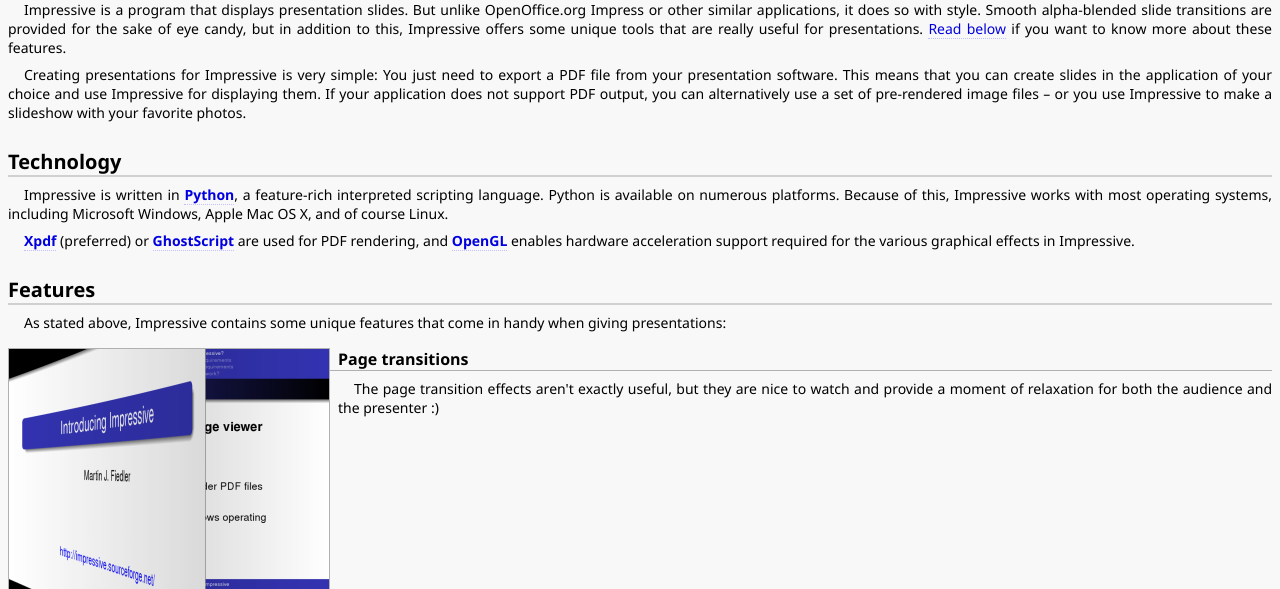
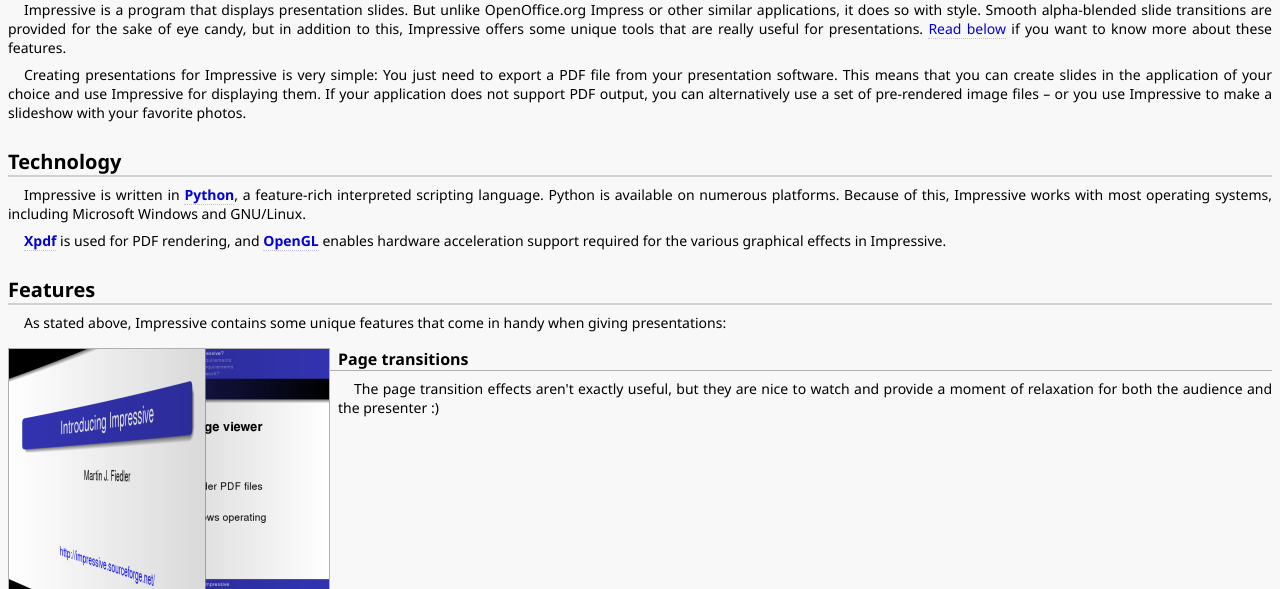
Before and after one commit to mjg/Impressive-svn, a PHP site: page / in a window 1280 px wide. Shown: the part 175-764 px from the top of the page. Run offline with PHP 8.4, Linux system fonts and the light colour scheme; data that the repository does not hold is empty.

Commit message:
release version 0.10.4
git-svn-id: http://svn.emphy.de/impressive/trunk/impressive@100 58003caa-664d-4c56-a378-6d187ff66ee1

```diff
--- a/site/impressive.html
+++ b/site/impressive.html
@@ -14,10 +14,10 @@
 <a href="http://impressive.sourceforge.net/">http://impressive.sourceforge.net/</a><br />
 <b>Version:</b> 0.10.4<br />
 <b>Author:</b> <a href="mailto:martin.fiedler@gmx.net">Martin J. Fiedler</a><br />
-<b>Last updated:</b> 2013-12-08</p>
+<b>Last updated:</b> 2013-12-29</p>
 <!--END-->
 <!--man
-.TH IMPRESSIVE 1 2013-12-08 "Martin J. Fiedler" "Impressive Documentation">
+.TH IMPRESSIVE 1 2013-12-29 "Martin J. Fiedler" "Impressive Documentation">
 .SH "NAME"
 Impressive \- presentation tool with eye candy
 .SH "SYNOPSIS"
@@ -74,6 +74,7 @@
 <li><strong>Xpdf</strong> or the <strong>Poppler utilties</strong> for PDF rendering &mdash; <a href="http://www.foolabs.com/xpdf/">www.foolabs.com/xpdf/</a> or <a href="http://poppler.freedesktop.org/">http://poppler.freedesktop.org/</a> <em>(required)</em></li>
 <li><strong>GhostScript</strong> for alternate PDF rendering &mdash; <a href="http://www.cs.wisc.edu/~ghost/">www.cs.wisc.edu/~ghost</a> <em>(required if neither Xpdf nor the Poppler utilities are available; optional otherwise)</em></li>
 <li><strong>xdg-utils</strong> for starting web or e-mail hyperlinks from PDF documents &mdash; <a href="http://portland.freedesktop.org/">portland.freedesktop.org</a> <em>(optional, not applicable on Win32)</em></li>
+<li><strong>PyWin32</strong>, the Python for Windows extensions &mdash; <a href="http://sourceforge.net/projects/pywin32/">pywin32.sourceforge.net</a> <em>(optional, applicable on Win32 only)</em></li>
 <li><strong>MPlayer</strong> for sound and video playback &mdash; <a href="http://www.mplayerhq.hu/">www.mplayerhq.hu</a> <em>(optional)</em></li>
 </ul>
 
--- a/site/index.php
+++ b/site/index.php
@@ -9,9 +9,9 @@
 
 <h1>Technology</h1>
 
-<p>Impressive is written in <a href="http://www.python.org/"><strong>Python</strong></a>, a feature-rich interpreted scripting language. Python is available on numerous platforms. Because of this, Impressive works with most operating systems, including Microsoft Windows, Apple Mac OS X, and of course Linux.</p>
+<p>Impressive is written in <a href="http://www.python.org/"><strong>Python</strong></a>, a feature-rich interpreted scripting language. Python is available on numerous platforms. Because of this, Impressive works with most operating systems, including Microsoft Windows and GNU/Linux.</p>
 
-<p><a href="http://www.foolabs.com/xpdf/"><strong>Xpdf</strong></a> (preferred) or <a href="http://www.cs.wisc.edu/~ghost/"><strong>GhostScript</strong></a> are used for PDF rendering, and <a href="http://www.opengl.org/"><strong>OpenGL</strong></a> enables hardware acceleration support required for the various graphical effects in Impressive.</p>
+<p><a href="http://www.foolabs.com/xpdf/"><strong>Xpdf</strong></a> is used for PDF rendering, and <a href="http://www.opengl.org/"><strong>OpenGL</strong></a> enables hardware acceleration support required for the various graphical effects in Impressive.</p>
 
 
 <h1><a name="features"></a>Features</h1>
--- a/site/news.php
+++ b/site/news.php
@@ -1,6 +1,6 @@
 <?php include("menu.php"); ?>
 
-<h1><span class="date">2013-12-??</span>Surprise! 0.10.4 is alive and kicking!</h1>
+<h1><span class="date">2013-12-29</span>Surprise! 0.10.4 is alive and kicking!</h1>
 <p>Yes, it has been another really, really large gap between the previous release and this one &ndash; so large, in fact, that some people already think the project <a href="http://alternativeto.net/software/impressive/">has been discontinued</a>. The reports of Impressive's death are greatly exaggerated though. In fact, I'm planning to release a new major version soon(-ish), and 0.10.4 is an intermediate step before I start with the bigger (and compatibility-breaking) changes.</p>
 <p>0.10.4 has the longest changelog of any version to date, but it's mostly smaller changes. There are some bugfixes and compatibility improvements, and a couple of options that can be useful in certain situations, like Ignite-style quick talks or LaTeX slides with built-in presenter screens.</p>
 
```
Also changed, not shown: changelog.txt, 2 other files.
